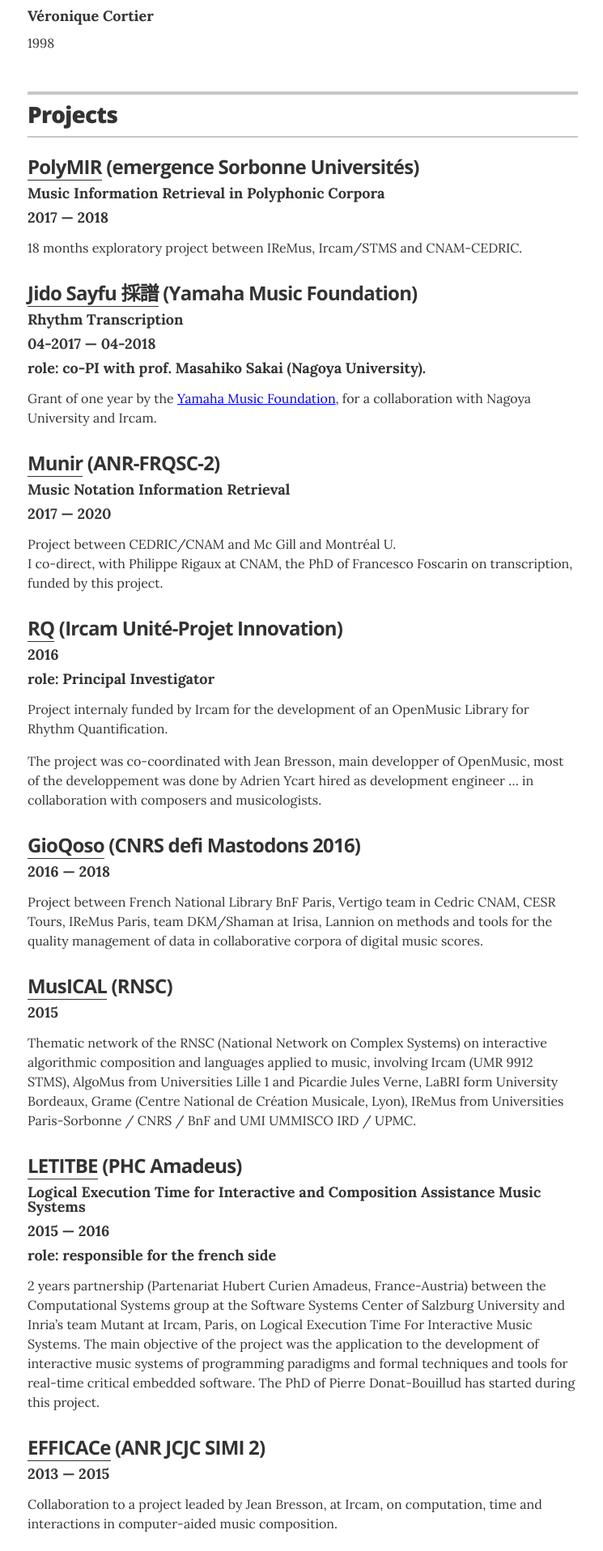
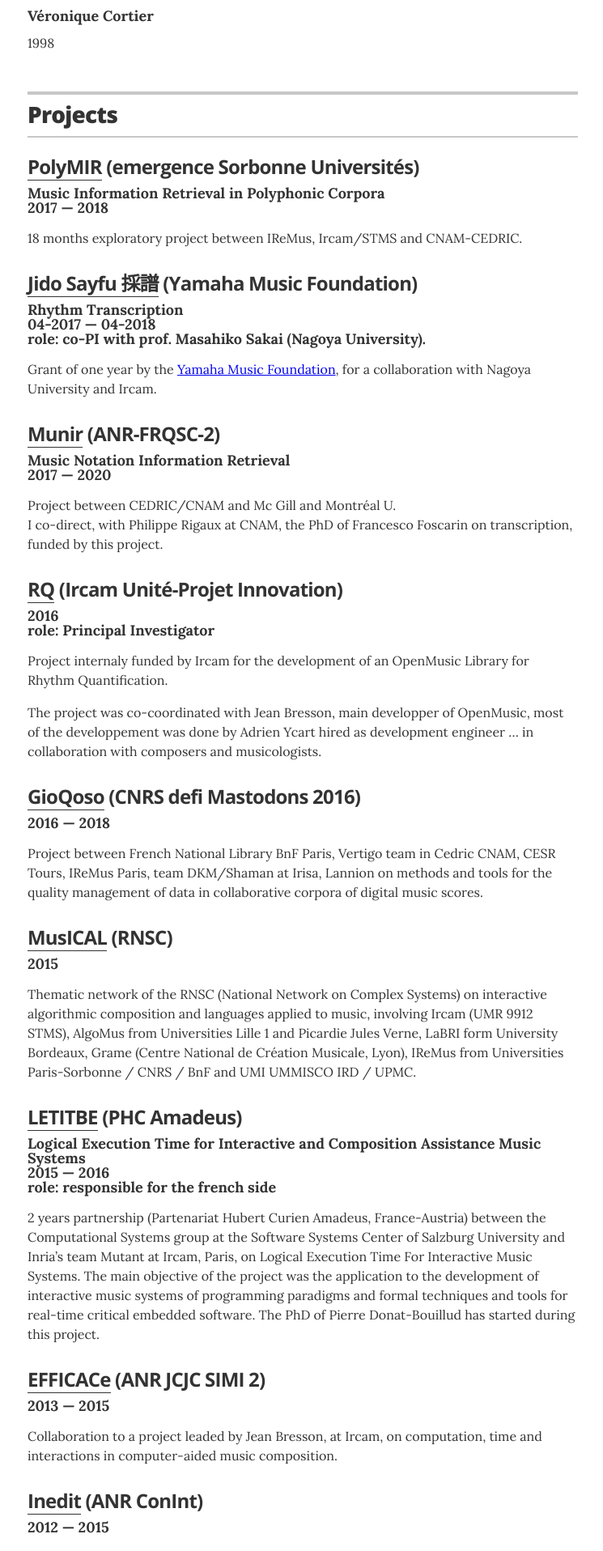
Before and after one commit to florento/florent-jacquemard.github.io, a Jekyll site: the page built from index.html, in a window 1280 px wide. Shown: the part 3613-5529 px from the top of the page at 81% size, without its empty margins (266-1011 px from the left). Built offline with Jekyll 4.4.1, drawn with Linux system fonts in a browser that asks for light colours.

Commit message:
scss resume margin

```diff
--- a/_sass/_resume.scss
+++ b/_sass/_resume.scss
@@ -145,9 +145,10 @@
     line-height: 1;
   }
 
+//    margin: 0 0 .75rem;
   .resume-item-details {
     font-size: 1.125rem;
-    margin: 0 0 .75rem;
+    margin: 0 0 0rem;
     line-height: 1;
 
     &.award-title {
```
